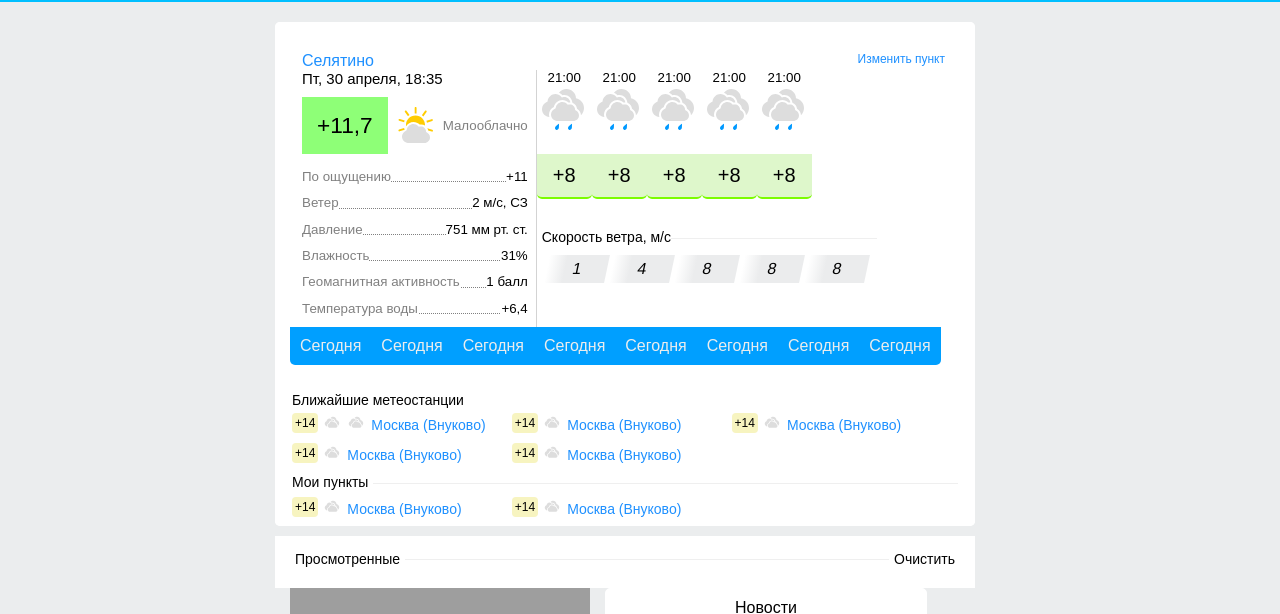
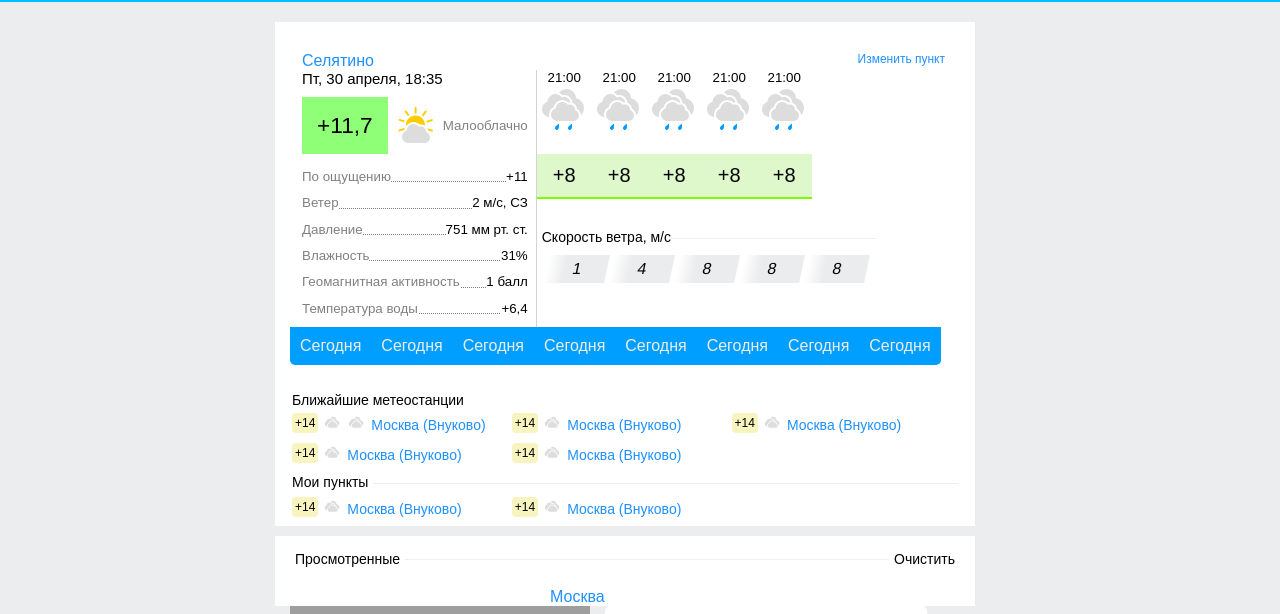
Before and after one commit to volodin-artem/gitmeteo-app, a plain HTML site: page index.html in a window 1280 px wide. Shown: the part 120-734 px from the top of the page. Drawn offline with Linux system fonts and the light colour scheme; grey boxes are pictures that could not be loaded; a script that the page names is missing.

Commit message:
Border radius of weather block was fixed and weather block was renamed to weather container

```diff
--- a/StyleSheet.css
+++ b/StyleSheet.css
@@ -51,12 +51,12 @@ div{
 }
 .menu ul {
         list-style-type: none;
-    }
+}
 .menu li {
         display:inline;
         padding-left:10px;
         padding-right:10px;
-    }
+}
 .menu li:first-child .menuLink{
     pointer-events:none;
     color:black;
@@ -161,7 +161,6 @@ div{
     background-size: cover;
 }
 .weatherBlock{
-    border-radius: 5px;
 }
 .weatherColumn{
     float:left;
@@ -169,13 +168,12 @@ div{
     border-radius: 5px;
     background-color: transparent;
 }
-.weatherBlock > div:first-child{
+.weatherContainer > :first-child{
     border-radius: 5px 5px 0 0;
 }
-.weatherBlock > div:last-child{
-    border-radius: 0 0 5px 5px;
+.weatherContainer > :last-child{
+    border-radius: 5px;
 }
-
 .cities{
     margin-top: 10px;
     clear: both;
@@ -411,3 +409,6 @@ div{
 .option:last-child{
     border-radius: 0 0 5px 0;
 }
+.city{
+
+}
--- a/index.html
+++ b/index.html
@@ -36,7 +36,7 @@
     <div class="mainContent">
         <div class="content">
             <div class="weatherColumn">
-                <div class="weatherBlock">
+                <div class="weatherContainer">
                 <div class="weatherContent">
                 <div class="topWeather">
                     <a href="#">Селятино</a>
@@ -254,6 +254,9 @@
                             <span class="clear">Очистить</span>
                             <div class="horizontalLine"></div>
                         </div>
+                        <div class="content">
+                            <a href="#" class="city">Москва</a>
+                        </div>
                     </div>
                 </div>
             </div>
```
